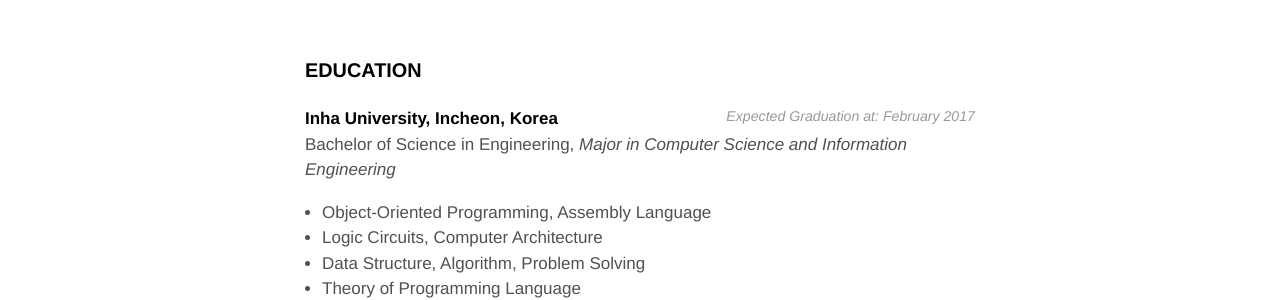
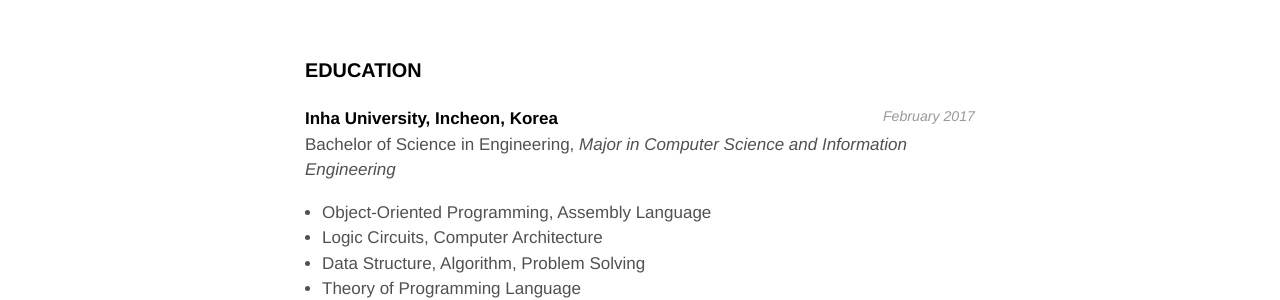
Before and after one commit to gloorx/gloorx.github.io, a Jekyll site: the page built from resume.md, in a window 1280 px wide. Shown: the part 502-802 px from the top of the page. Built offline with Jekyll 4.4.1, drawn with Linux system fonts in a browser that asks for light colours; some web fonts are replaced.

Commit message:
Update resume

```diff
--- a/resume.md
+++ b/resume.md
@@ -9,7 +9,7 @@
 
 ### EDUCATION
 
-<time style="float: right">Expected Graduation at: February 2017</time>
+<time style="float: right">February 2017</time>
 **Inha University, Incheon, Korea**
 Bachelor of Science in Engineering, *Major in Computer Science and Information Engineering*
 
```
